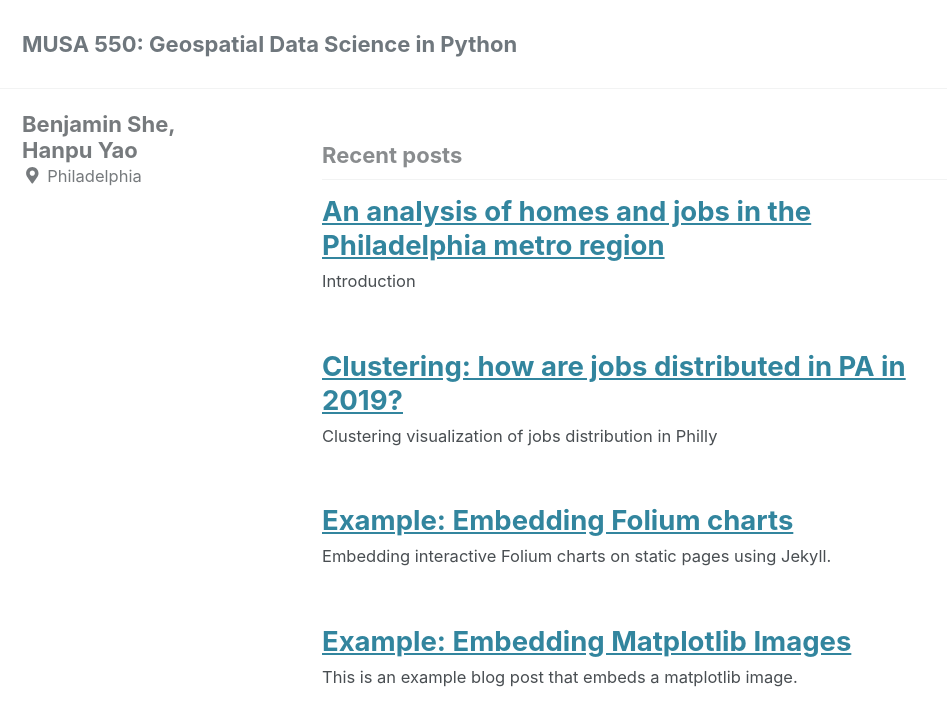
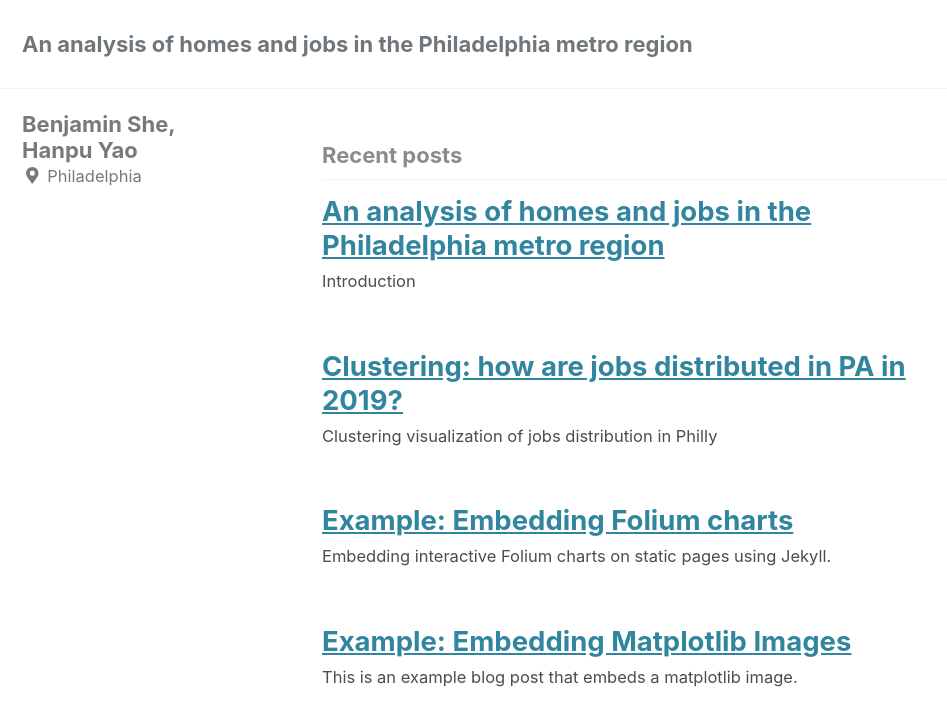
Before and after one commit to yhp92/MUSA550-final, a Jekyll site: the page built from index.html, in a window 1280 px wide and 900 px high. Shown: the top 726 px of the window, without its empty margins (0-947 px from the left). Built offline with Jekyll 4.4.1, drawn with Linux system fonts in a browser that asks for light colours; cached includes are drawn as plain includes; nearby versions of some CDN libraries; a script that is not in the unit is left out; the list of posts is cut into pages by our own code.

Commit message:
Update _config.yml

```diff
--- a/_config.yml
+++ b/_config.yml
@@ -16,17 +16,17 @@ minimal_mistakes_skin: "default" # "air", "aqua", "contrast", "dark", "dirt", "n
 
 # Site Settings
 locale: "en-US"
-title: "MUSA 550: Geospatial Data Science in Python"
+title: "An analysis of homes and jobs in the Philadelphia metro region"
 title_separator: "-"
 name: "Benjamin She, Hanpu Yao"
 description: "Displaying cool data visualizations"
-url: # the base hostname & protocol for your site e.g. "https://mmistakes.github.io"
-baseurl: # the subpath of your site, e.g. "/blog"
-repository: # GitHub username/repo-name e.g. "mmistakes/minimal-mistakes"
+url: "https://yhp92.github.io"
+baseurl: "/MUSA550-final"
+repository: "yhp92/MUSA550-final"
 teaser: # path of fallback teaser image, e.g. "/assets/images/500x300.png"
 logo: # path of logo image to display in the masthead, e.g. "/assets/images/88x88.png"
 masthead_title: # overrides the website title displayed in the masthead, use " " for no title
-# breadcrumbs            : false # true, false (default)
+breadcrumbs: true # true, false (default)
 words_per_minute: 200
 comments:
   provider: # false (default), "disqus", "discourse", "facebook", "staticman", "staticman_v2", "utterances", "custom"
```
